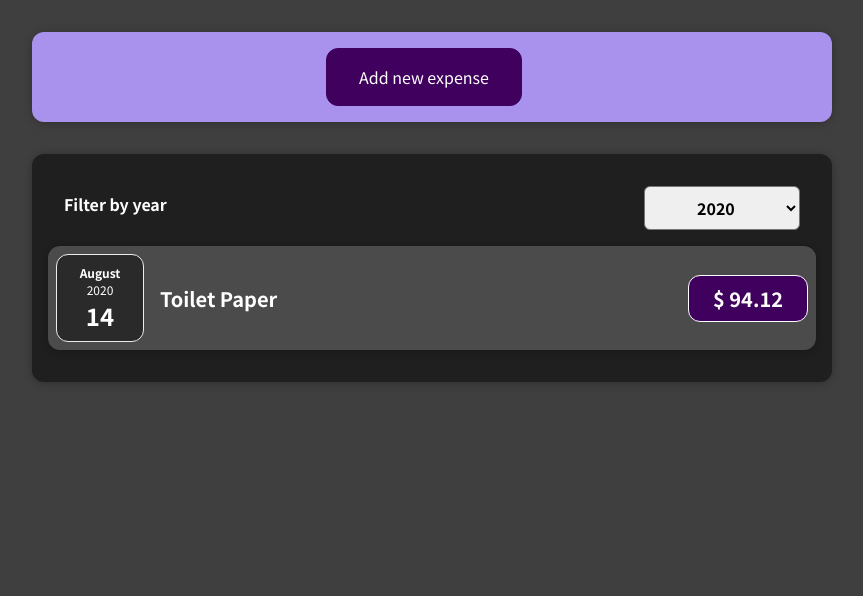
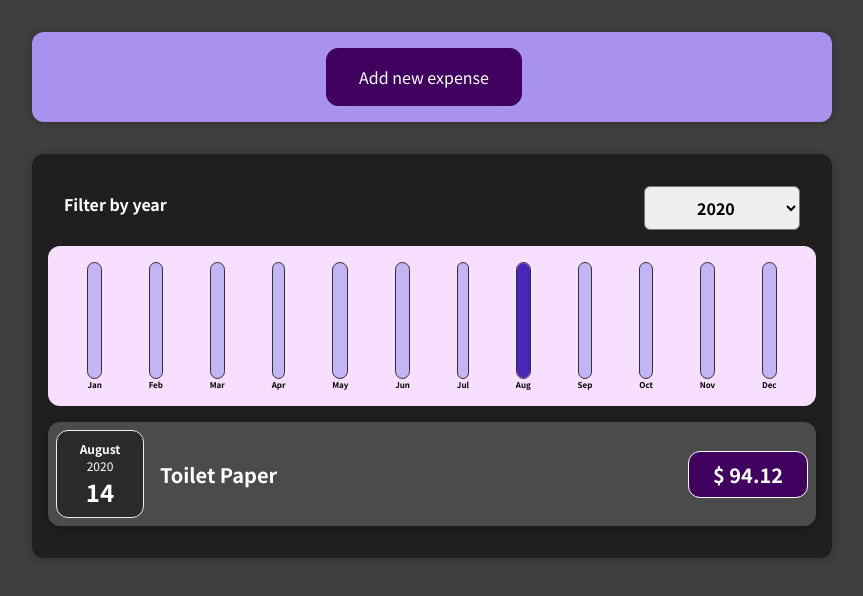
Before and after one commit to namercha/react-project, a React (Create React App) app: page / in a window 1280 px wide. Shown: the top 596 px of the page, without its empty margins (208-1071 px from the left). Built offline with nearby package versions, Linux system fonts and the light colour scheme.

Commit message:
Adding Bar chart and filling it up

```diff
--- /dev/null
+++ b/src/components/Chart/Chart.css
@@ -0,0 +1,9 @@
+.chart {
+    padding: 1rem;
+    border-radius: 12px;
+    background-color: #f8dfff;
+    text-align: center;
+    display: flex;
+    justify-content: space-around;
+    height: 10rem;
+}
--- /dev/null
+++ b/src/components/Chart/Chart.js
@@ -0,0 +1,23 @@
+import React from 'react';
+import ChartBar from './ChartBar';
+import './Chart.css';
+
+const Chart = (props) => {
+  const dataPointValues = props.dataPoints.map((dataPoint) => dataPoint.value);
+  const totalMaximum = Math.max(...dataPointValues);
+
+  return (
+    <div className="chart">
+      {props.dataPoints.map((dataPoints) => (
+        <ChartBar
+          key={dataPoints.label}
+          value={dataPoints.value}
+          maxValue={totalMaximum}
+          label={dataPoints.label}
+        />
+      ))}
+    </div>
+  );
+};
+
+export default Chart;
--- /dev/null
+++ b/src/components/Chart/ChartBar.css
@@ -0,0 +1,30 @@
+.chart-bar {
+    height: 100%;
+    display: flex;
+    flex-direction: column;
+    align-items: center;
+}
+
+.chart-bar__inner {
+    height: 100%;
+    width: 100%;
+    border: 1px solid #313131;
+    border-radius: 12px;
+    background-color: #c3b4f3;
+    overflow: hidden;
+    display: flex;
+    flex-direction: column;
+    justify-content: flex-end;
+}
+
+.chart-bar__fill {
+    background-color: #4826b9;
+    width: 100%;
+    transition: all 0.3s ease-out;
+}
+
+.chart-bar__label {
+    font-weight: bold;
+    font-size: 0.5rem;
+    text-align: center;
+}
--- /dev/null
+++ b/src/components/Chart/ChartBar.js
@@ -0,0 +1,25 @@
+import React from 'react';
+
+import './ChartBar.css';
+
+const ChartBar = (props) => {
+  let barFillHeight = '0%';
+
+  if (props.maxValue > 0) {
+    barFillHeight = Math.round((props.value / props.maxValue) * 100) + '%';
+  }
+
+  return (
+    <div className="chart-bar">
+      <div className="chart-bar__inner">
+        <div
+          className="chart-bar__fill"
+          style={{ height: barFillHeight }}
+        ></div>
+      </div>
+      <div className="chart-bar__label">{props.label}</div>
+    </div>
+  );
+};
+
+export default ChartBar;
--- a/src/components/Expenses/Expenses.js
+++ b/src/components/Expenses/Expenses.js
@@ -3,6 +3,7 @@
 import Card from '../UI/Card';
 import ExpensesFilter from './ExpensesFilter';
 import ExpensesList from './ExpensesList';
+import ExpensesChart from './ExpensesChart';
 
 const Expenses = (props) => {
   const [filteredYear, setFilteredYear] = useState('2020');
@@ -22,6 +23,7 @@
           selected={filteredYear}
           onChangeFilter={filterChangeHandler}
         />
+        <ExpensesChart expenses={filteredExpenses} />
         <ExpensesList items={filteredExpenses} />
       </Card>
     </div>
--- /dev/null
+++ b/src/components/Expenses/ExpensesChart.js
@@ -0,0 +1,28 @@
+import React from 'react';
+import Chart from '../Chart/Chart';
+
+const ExpensesChart = (props) => {
+  const chartDataPoints = [
+    { label: 'Jan', value: 0 },
+    { label: 'Feb', value: 0 },
+    { label: 'Mar', value: 0 },
+    { label: 'Apr', value: 0 },
+    { label: 'May', value: 0 },
+    { label: 'Jun', value: 0 },
+    { label: 'Jul', value: 0 },
+    { label: 'Aug', value: 0 },
+    { label: 'Sep', value: 0 },
+    { label: 'Oct', value: 0 },
+    { label: 'Nov', value: 0 },
+    { label: 'Dec', value: 0 },
+  ];
+
+  for (const expense of props.expenses) {
+    const expenseMonth = expense.date.getMonth(); // Month starts at 0 (jan = 0)
+    chartDataPoints[expenseMonth].value += expense.amount;
+  }
+
+  return <Chart dataPoints={chartDataPoints} />;
+};
+
+export default ExpensesChart;
--- a/src/components/NewExpense/ExpenseForm.js
+++ b/src/components/NewExpense/ExpenseForm.js
@@ -49,7 +49,7 @@
 
     const expenseData = {
       title: enteredTitle,
-      amount: enteredAmount,
+      amount: +enteredAmount,
       date: new Date(enteredDate),
     };
 
```
Also changed, not shown: 1 other file (tests, documents, lock files or other folders).
